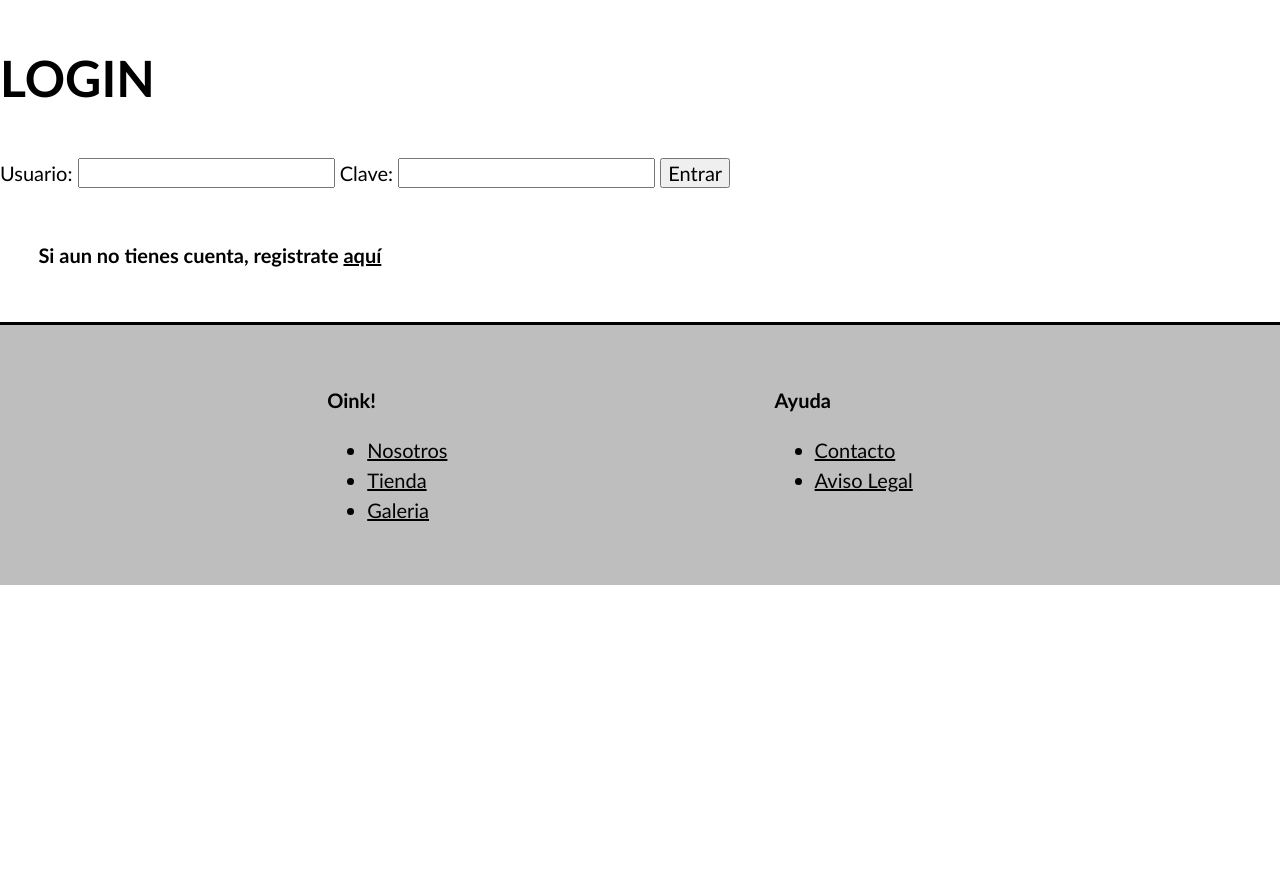
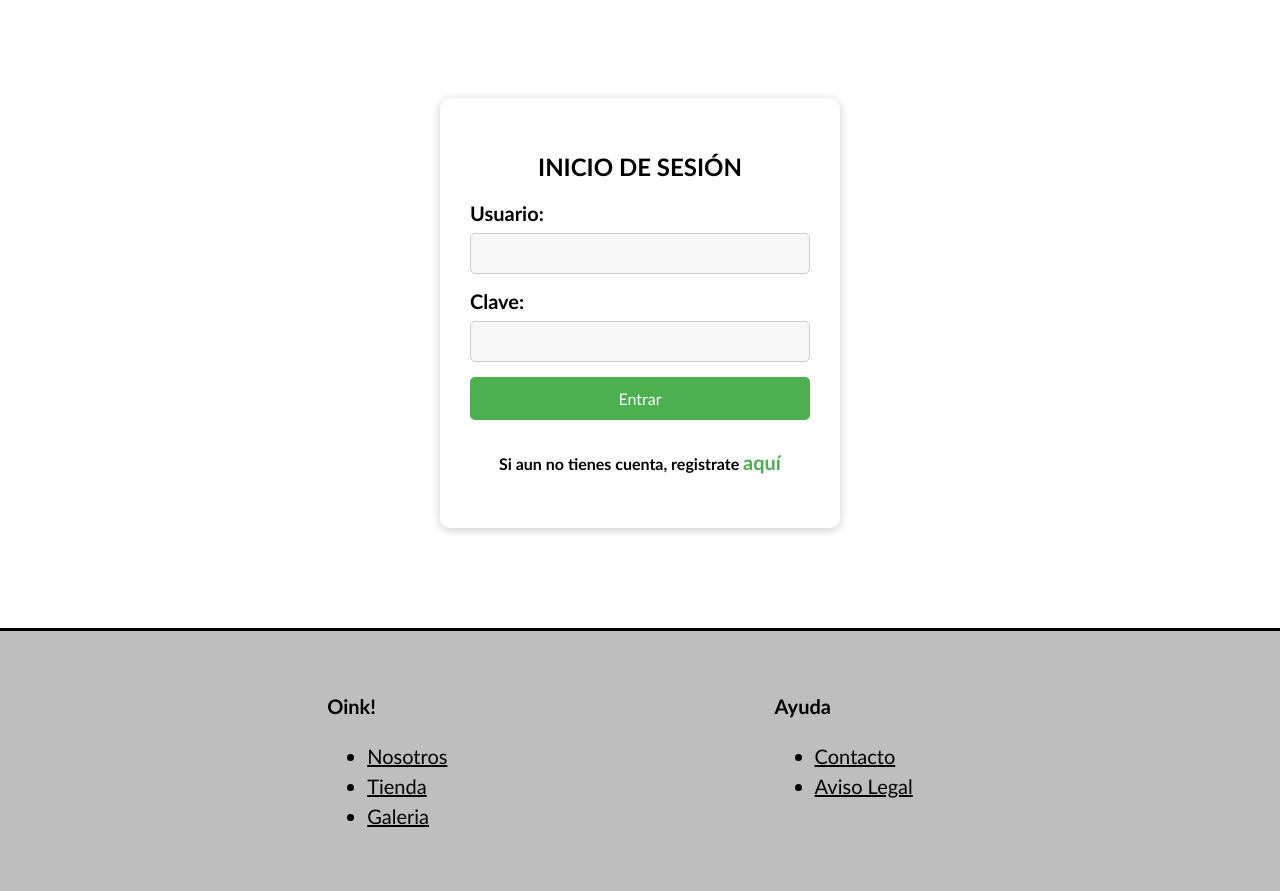
Before and after one commit to yasa22/web_oink, a PHP site: page /public_html/login.php in a window 1280 px wide. Shown: the part 322-1213 px from the top of the page. Before the commit the page ends 907 px from the top, so only its background shows below. Run offline with PHP 8.4, Linux system fonts and the light colour scheme; the visitor is signed in with stand-in values (Sample User, id 1).

Commit message:
login y register bonito

```diff
--- a/includes/css/estilos.css
+++ b/includes/css/estilos.css
@@ -454,3 +454,74 @@ div.valoracion {
 .carousel-button.next {
   right: 10px;
 }
+
+div#login {
+  max-width: 400px; /* Limita el ancho para centrar y hacerlo más compacto */
+  margin: 100px auto; /* Centra el contenedor en la página */
+  padding: 30px; /* Reduce un poco el padding */
+  font-size: 18px;
+  text-align: left; /* Cambia a left para mejor legibilidad */
+  background-color: #ffffff;
+  box-shadow: 0px 2px 10px rgba(0, 0, 0, 0.2); /* Sombra para destacar */
+  border-radius: 10px; /* Bordes redondeados */
+  color: #000000;
+  box-sizing: border-box; /* Para evitar problemas con el padding */
+}
+
+div#login h1 {
+  text-align: center; /* Título centrado */
+  font-size: 24px;
+  margin-bottom: 20px;
+}
+
+div#login form {
+  display: flex;
+  flex-direction: column; /* Asegura que los inputs se apilen */
+}
+
+div#login label {
+  margin-bottom: 8px;
+  font-weight: bold; /* Destaca las etiquetas */
+}
+
+div#login input[type="text"],
+div#login input[type="password"] {
+  width: 100%; /* Asegura que ocupe el ancho completo del contenedor */
+  padding: 10px;
+  margin-bottom: 15px; /* Separación uniforme */
+  border: 1px solid #ccc;
+  border-radius: 5px;
+  font-size: 16px;
+  background-color: #f8f8f8;
+  box-sizing: border-box;
+}
+
+div#login input[type="submit"] {
+  padding: 12px;
+  border: none;
+  border-radius: 5px;
+  font-size: 16px;
+  cursor: pointer;
+  color: #ffffff;
+  background-color: #4CAF50; /* Verde para un look más atractivo */
+  transition: background-color 0.3s ease; /* Suave transición */
+}
+
+div#login input[type="submit"]:hover {
+  background-color: #45a049; /* Un verde más oscuro al pasar el mouse */
+}
+
+div#login h2 {
+  margin-top: 20px;
+  text-align: center;
+  font-size: 16px;
+}
+
+div#login h2 a {
+  color: #4CAF50; /* Mismo color que el botón */
+  text-decoration: none; /* Sin subrayado */
+}
+
+div#login h2 a:hover {
+  text-decoration: underline; /* Subrayado al pasar el mouse */
+}
--- a/public_html/login.php
+++ b/public_html/login.php
@@ -6,7 +6,7 @@ $contenido = <<<EOS
         <article>
             <section>
                 <div id='login'>
-                    <h1>LOGIN</h1>
+                    <h1>INICIO DE SESIÓN</h1>
                     <form action="login.php" method="post">
                         <label for="usuario">Usuario:</label>
                         <input type="text" id="usuario" name="usuario" required>
```
Also changed, not shown: public_html/registro.php (+6 -2 lines).
